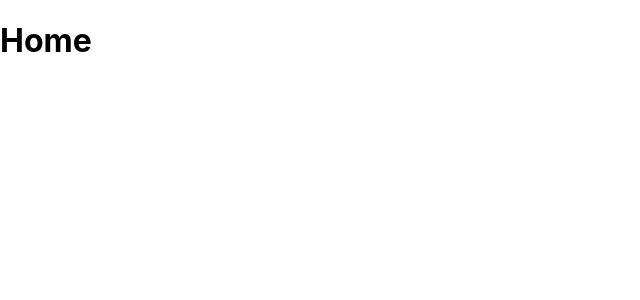
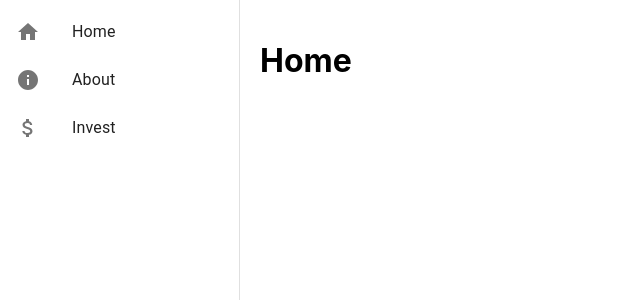
Before and after one commit to KsPsD/juicy-jems, a React (Create React App) app in the folder client/: page / in a window 1280 px wide. Shown: the top 300 px of the page, without its empty margins (0-640 px from the left). Built offline with nearby package versions, Linux system fonts and the light colour scheme.

Commit message:
Add sidebar and mui icons

```diff
--- a/client/package.json
+++ b/client/package.json
@@ -5,6 +5,7 @@
   "dependencies": {
     "@emotion/react": "^11.11.4",
     "@emotion/styled": "^11.11.5",
+    "@mui/icons-material": "^5.15.14",
     "@mui/material": "^5.15.14",
     "@testing-library/jest-dom": "^5.14.1",
     "@testing-library/react": "^13.0.0",
--- a/client/src/App.tsx
+++ b/client/src/App.tsx
@@ -1,4 +1,5 @@
 import { Routes, Route } from "react-router-dom";
+import Sidebar from "./sidebar";
 
 const Home = () => (
   <div>
@@ -12,13 +13,19 @@ const About = () => (
   </div>
 );
 
+
+
 function App() {
   return (
-    <div>
+    <div style={{ display: "flex" }}>
+      <Sidebar />
+      <div style={{ flexGrow: 1, padding: "20px" }}>
       <Routes>
         <Route path="/" element={<Home />} />
         <Route path="about" element={<About />} />
+
       </Routes>
+    </div>
     </div>
   );
 }
--- /dev/null
+++ b/client/src/sidebar.tsx
@@ -0,0 +1,49 @@
+import React from 'react';
+import {
+  Drawer,
+  List,
+  ListItem,
+  ListItemIcon,
+  ListItemText,
+} from '@mui/material';
+import {
+  Home as HomeIcon,
+  Info as InfoIcon,
+  AttachMoney as InvestIcon,
+} from '@mui/icons-material';
+
+export const Sidebar = () => {
+  return (
+    <Drawer
+      variant="permanent"
+      sx={{
+        width: 240,
+        flexShrink: 0,
+        [`& .MuiDrawer-paper`]: { width: 240, boxSizing: 'border-box' },
+      }}
+    >
+      <List>
+        <ListItem button component="a" href="/">
+          <ListItemIcon>
+            <HomeIcon />
+          </ListItemIcon>
+          <ListItemText primary="Home" />
+        </ListItem>
+        <ListItem button component="a" href="/about">
+          <ListItemIcon>
+            <InfoIcon />
+          </ListItemIcon>
+          <ListItemText primary="About" />
+        </ListItem>
+        <ListItem button component="a" href="/invest">
+          <ListItemIcon>
+            <InvestIcon />
+          </ListItemIcon>
+          <ListItemText primary="Invest" />
+        </ListItem>
+      </List>
+    </Drawer>
+  );
+};
+
+export default Sidebar;
```
Also changed, not shown: 1 other file (tests, documents, lock files or other folders).
